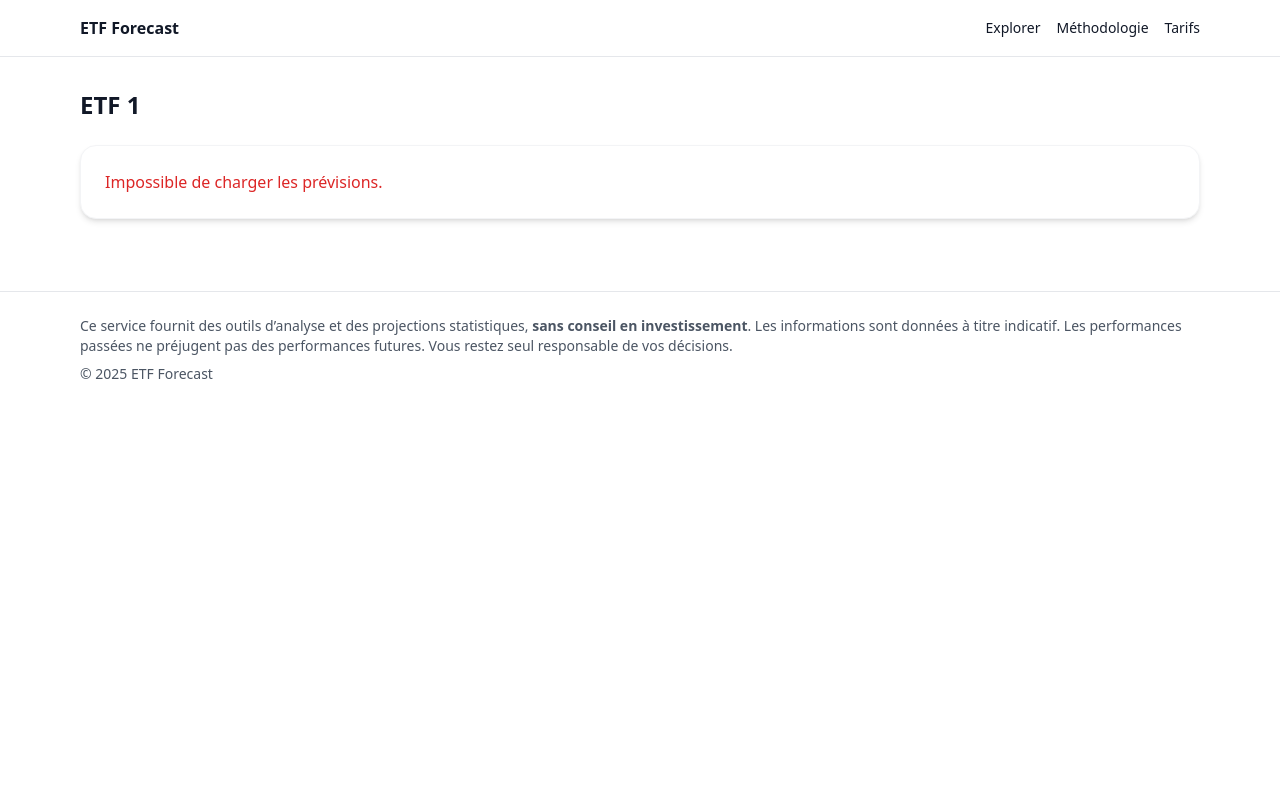
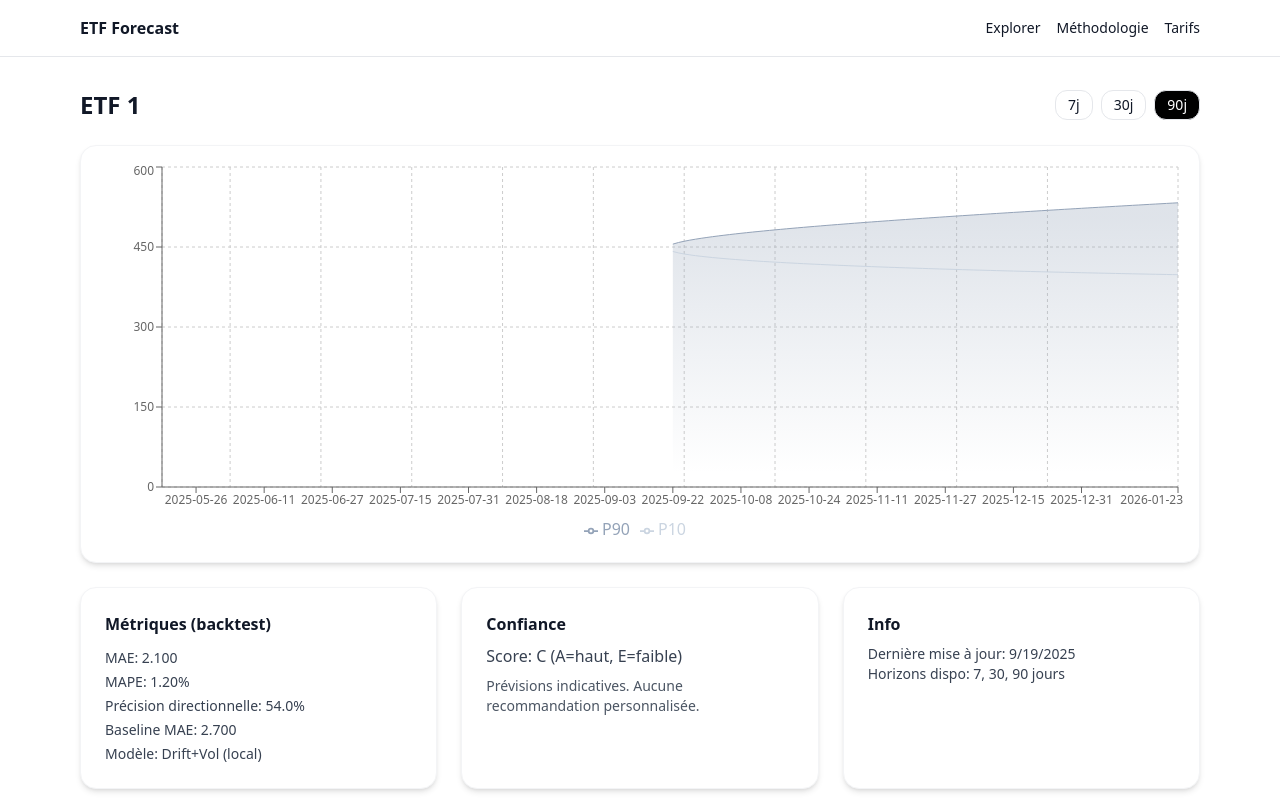
Before and after one commit to papetgroupe-maker/ETF_FORECAST, a Next.js app in the folder etf-forecast/frontend/: page /etf/1 in a window 1280 px wide. Shown: the top 800 px of the page. Built offline with nearby package versions, Linux system fonts and the light colour scheme; no server answers.

Commit message:
Update page.tsx

```diff
--- a/etf-forecast/frontend/app/etf/[ticker]/page.tsx
+++ b/etf-forecast/frontend/app/etf/[ticker]/page.tsx
@@ -1,19 +1,14 @@
 "use client";
-import { useEffect, useState } from "react";
+import { useEffect, useMemo, useState } from "react";
 import { useParams } from "next/navigation";
 import axios from "axios";
-import { apiBase } from "@/lib/api";
 import ForecastChart from "@/components/ForecastChart";
+import { forecastUrl } from "@/lib/api";
 
 type PathPoint = { date: string; actual: number | null; p10: number | null; p50: number | null; p90: number | null; };
 type Metrics = { mae: number; mape: number; hit_rate: number; baseline_mae: number; model: string; };
 type ForecastResp = {
-  ticker: string;
-  as_of: string;
-  horizons: number[];
-  path: PathPoint[];
-  metrics: Metrics;
-  confidence: string;
+  ticker: string; as_of: string; horizons: number[]; path: PathPoint[]; metrics: Metrics; confidence: string;
 };
 
 export default function ETFPage() {
@@ -22,25 +17,61 @@ export default function ETFPage() {
   const [data, setData] = useState<ForecastResp | null>(null);
   const [loading, setLoading] = useState(true);
   const [error, setError] = useState<string | null>(null);
+  const [horizon, setHorizon] = useState<number>(90);
 
   useEffect(() => {
     if (!ticker) return;
-    setLoading(true);
-    axios.get(`${apiBase()}/api/v1/etf/${ticker}/forecast?days=90`)
-      .then(res => setData(res.data))
-      .catch(() => setError("Impossible de charger les prévisions."))
-      .finally(() => setLoading(false));
+    const load = async () => {
+      setLoading(true); setError(null);
+      const primary = forecastUrl(ticker, 90);
+      const local = `/api/forecast/${encodeURIComponent(ticker)}?days=90`;
+      try {
+        const res = await axios.get(primary);
+        setData(res.data);
+      } catch {
+        try {
+          const res = await axios.get(local);
+          setData(res.data);
+        } catch {
+          setError("Impossible de charger les prévisions.");
+        }
+      } finally {
+        setLoading(false);
+      }
+    };
+    load();
   }, [ticker]);
+
+  const seriesForHorizon = useMemo(() => {
+    if (!data) return [];
+    const lastActualIdx = data.path.map(p => p.actual !== null).lastIndexOf(true);
+    if (lastActualIdx < 0) return data.path;
+    const fut = data.path.slice(lastActualIdx + 1, lastActualIdx + 1 + horizon);
+    return [...data.path.slice(0, lastActualIdx + 1), ...fut];
+  }, [data, horizon]);
 
   return (
     <div className="grid gap-6">
-      <h1 className="text-2xl font-bold">ETF {ticker}</h1>
+      <div className="flex items-center justify-between">
+        <h1 className="text-2xl font-bold">ETF {ticker}</h1>
+        <div className="flex items-center gap-2">
+          {[7,30,90].map(h => (
+            <button key={h}
+              onClick={()=>setHorizon(h)}
+              className={`px-3 py-1 rounded-xl text-sm border ${horizon===h ? "bg-black text-white" : "bg-white"}`}>
+              {h}j
+            </button>
+          ))}
+        </div>
+      </div>
+
       {loading && <div className="card p-6">Chargement…</div>}
       {error && <div className="card p-6 text-red-600">{error}</div>}
+
       {data && (
         <>
           <div className="card p-4">
-            <ForecastChart series={data.path} />
+            <ForecastChart series={seriesForHorizon} />
           </div>
           <div className="grid md:grid-cols-3 gap-6">
             <div className="card p-6">
@@ -56,12 +87,12 @@ export default function ETFPage() {
             <div className="card p-6">
               <div className="font-semibold">Confiance</div>
               <p className="mt-2 text-gray-700">Score: {data.confidence} (A=haut, E=faible)</p>
-              <p className="text-sm text-gray-600 mt-2">Déterminé par la stabilité des métriques et la dispersion des bandes.</p>
+              <p className="text-sm text-gray-600 mt-2">Prévisions indicatives. Aucune recommandation personnalisée.</p>
             </div>
             <div className="card p-6">
               <div className="font-semibold">Info</div>
               <p className="text-sm text-gray-700 mt-2">Dernière mise à jour: {new Date(data.as_of).toLocaleDateString()}</p>
-              <p className="text-sm text-gray-700">Horizons: {data.horizons.join(", ")} jours</p>
+              <p className="text-sm text-gray-700">Horizons dispo: {data.horizons.join(", ")} jours</p>
             </div>
           </div>
         </>
```
